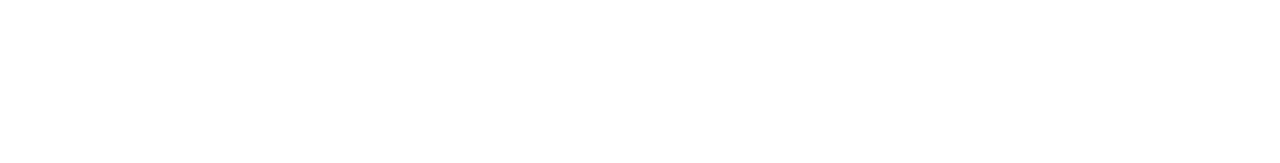
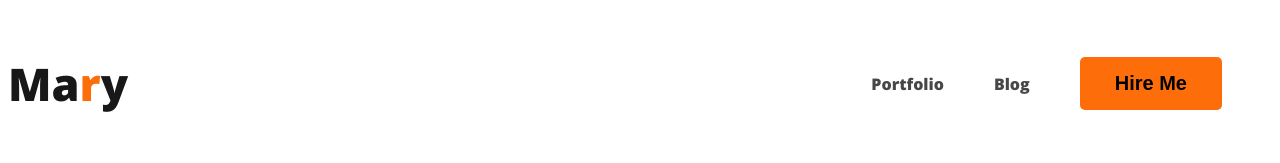
Before and after one commit to Mahadi176/web-developer-portfolio, a plain HTML site: page index.html in a window 1280 px wide. Drawn offline with nearby package versions, Linux system fonts and the light colour scheme.

Commit message:
added nav

```diff
--- a/index.html
+++ b/index.html
@@ -4,11 +4,23 @@
     <meta charset="UTF-8">
     <meta name="viewport" content="width=device-width, initial-scale=1.0">
     <title>Web Developer Portfolio</title>
+    <link rel="preconnect" href="https://fonts.googleapis.com">
+    <link rel="preconnect" href="https://fonts.gstatic.com" crossorigin>
+    <link href="https://fonts.googleapis.com/css2?family=Open+Sans:wght@800&display=swap" rel="stylesheet">
+    <link rel="stylesheet" href="styles/portfolio.css">
 </head>
 <body>
 
     <header>
-
+        <nav>
+            <h3 class="nav-title">Ma<span class="text-primary">r</span>y</h3>
+            <ul>
+                <li><a href="">Portfolio</a></li>
+                <li><a href="">Blog</a></li>
+                <li><button class="btn-primary">Hire Me</button>
+                </button></li>
+            </ul>
+        </nav>
     </header>
 
     <main>
--- /dev/null
+++ b/styles/portfolio.css
@@ -0,0 +1,47 @@
+/* Common shared styles */
+body {
+    font-family: 'Lato', sans-serif;
+    font-family: 'Open Sans', sans-serif;
+}
+
+.text-primary {
+    color: #FD6E0A;
+}
+
+/* Nav related styles */
+nav {
+    display: flex;
+    justify-content: space-between;
+}
+
+.nav-title {
+    color: #181818;
+    font-size: 45px;
+    font-style: normal;
+    font-weight: 700;
+    line-height: normal;
+}
+
+nav>ul {
+    display: flex;
+    align-items: center;
+}
+
+nav li {
+    list-style: none;
+    margin-right: 50px;
+}
+
+nav a {
+    text-decoration: none;
+    color: #474747;
+}
+
+.btn-primary {
+    border-radius: 5px;
+    background: #FD6E0A;
+    border: 0px;
+    font-size: 20px;
+    font-weight: 700;
+    padding: 15px 35px;
+}
```
